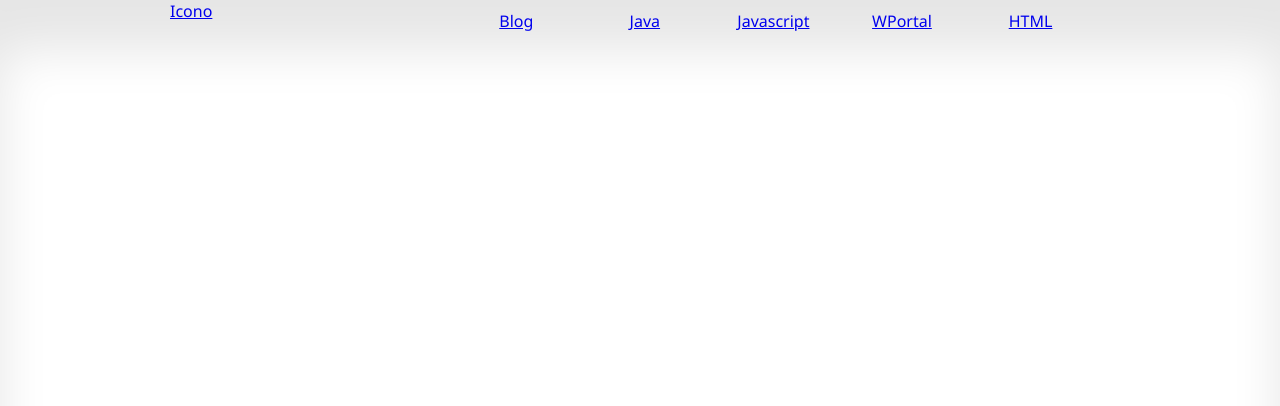
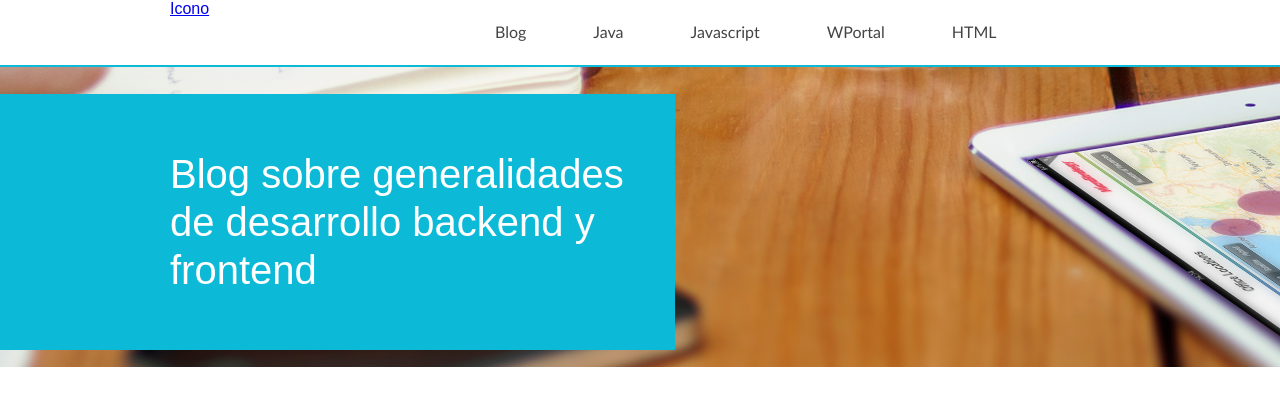
Before and after one commit to gabrieltirado/gabrieltirado.github.io, a plain HTML site: page index.html in a window 1280 px wide. Drawn offline with Linux system fonts and the light colour scheme.

Commit message:
Carpetas

```diff
--- a/css/main.css
+++ b/css/main.css
@@ -1,9 +1,9 @@
-div.header {
+div.header, div.slider {
     width: 100%;
     float: left;
 }
 
-div.head {
+div.head, div.slide {
     margin: 0 auto;
     width: 940px;
 }
@@ -18,13 +18,37 @@ div.top-nav {
     width: 70%;
 }
 
+div.top-nav > ul {
+    float: left;
+    padding: 0;
+    margin: 0;
+}
 div.top-nav ul > li {
-    display: inline;
     float: left;
     padding: 10px;
-    width: 16.5%;
     text-align: center;
     position: relative;
+    display: inline-block;
+    font-size: 15px;
+    line-height: 44px;
+    margin-left: 1em;
+}
+
+div.top-nav ul > li a {
+    display: inline-block;
+    line-height: 16px;
+    padding: 14px 14px 15px 18px;
+    position: relative;
+    white-space: nowrap;
+    color: #444;
+    font-family: "Trebuchet ms", Arial, sans-serif;
+    font-size: 16px;
+    font-weight: normal;
+    text-decoration: none;
+}
+
+div.top-nav ul > li a:hover {
+    text-decoration: underline;
 }
 
 div.top-nav ul li > ul {
@@ -38,3 +62,25 @@ div.top-nav ul li:hover > ul {
     left: 50%;
     width: 100%;
 }
+
+div.slider {
+    background: url("../images/slide1.png") no-repeat scroll 0px 0px transparent;
+    border-top: 2px solid #0CB9D6;
+    height: 300px;
+    line-height: 300px;
+    overflow: hidden;
+}
+
+div.slide h1.txt-slide {
+    background-color: #0CB9D6;
+    color: #FFF;
+    display: inline-block;
+    font-size: 40px;
+    font-weight: 300;
+    line-height: 1.2;
+    margin-left: -8970px;
+    max-width: 470px;
+    position: relative;
+    vertical-align: middle;
+    padding: 56px 35px 56px 8970px;
+}
--- a/index.html
+++ b/index.html
@@ -26,6 +26,11 @@
                 </div>
             </div>
         </div>
+        <div class="slider">
+            <div class="slide">
+                <h1 class="txt-slide">Blog sobre generalidades de desarrollo backend y frontend</h1>
+            </div>
+        </div>
 
 
     </body>
```
Also changed, not shown: css/normalize.css, images/slide1.png (added).
